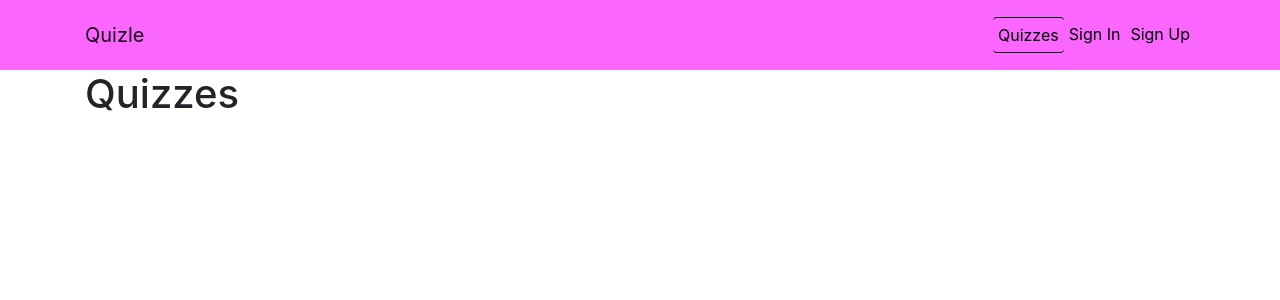
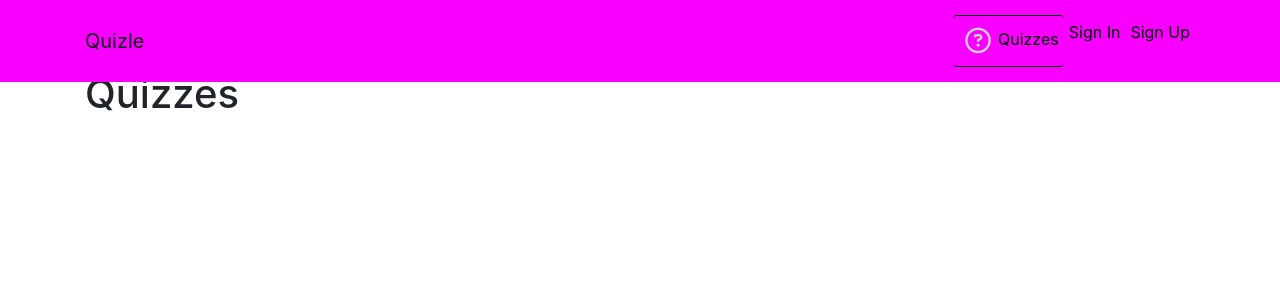
Before and after one commit to adamhatton/quizle, a React (Create React App) app: page / in a window 1280 px wide. Shown: the top 300 px of the page. Built offline with nearby package versions, Linux system fonts and the light colour scheme; the HTML template or start-up script is replaced by a standard one.

Commit message:
Add fontawesome icons

```diff
--- a/public/index.html
+++ b/public/index.html
@@ -21,6 +21,7 @@
     crossorigin="anonymous"
     />
     <link rel="manifest" href="%PUBLIC_URL%/manifest.json" crossorigin="use-credentials" />
+    <script src="https://kit.fontawesome.com/55184266a2.js" crossorigin="anonymous"></script>
     <!--
       Notice the use of %PUBLIC_URL% in the tags above.
       It will be replaced with the URL of the `public` folder during the build.
--- a/src/components/NavBar.js
+++ b/src/components/NavBar.js
@@ -18,6 +18,7 @@ const NavBar = () => {
         className={styles.NavLink}
         activeClassName={styles.Active}
       >
+        <i class="fas fa-plus"></i>
           Create
       </NavLink>
       <NavLink
@@ -25,6 +26,7 @@ const NavBar = () => {
         className={styles.NavLink}
         onClick={() => {}}
       >
+        <i class="fas fa-sign-out-alt"></i>
           Sign Out
       </NavLink>
       <NavLink
@@ -71,6 +73,7 @@ const NavBar = () => {
               className={styles.NavLink}
               activeClassName={styles.Active}
             >
+              <i class="far fa-question-circle"></i>
                 Quizzes
             </NavLink>
             {currentUser ? loggedInIcons : loggedOutIcons}
--- a/src/styles/Avatar.module.css
+++ b/src/styles/Avatar.module.css
@@ -3,3 +3,16 @@
     margin: 0px 8px 0px 8px;
     object-fit: cover;
 }
+
+i {
+    color: #cfced3;
+    font-size: 1.6rem;
+    padding: 7px;
+    vertical-align: middle;
+}
+
+i:hover {
+    cursor: pointer;
+    transition: color ease-in-out 0.3s;
+    color: #2142b2;
+}
--- a/src/styles/NavBar.module.css
+++ b/src/styles/NavBar.module.css
@@ -1,5 +1,5 @@
 .NavBar {
-    background-color: rgba(247, 0, 255, 0.6);
+    background-color: rgb(247, 0, 255);
     padding: 15px;
 }
 
```
